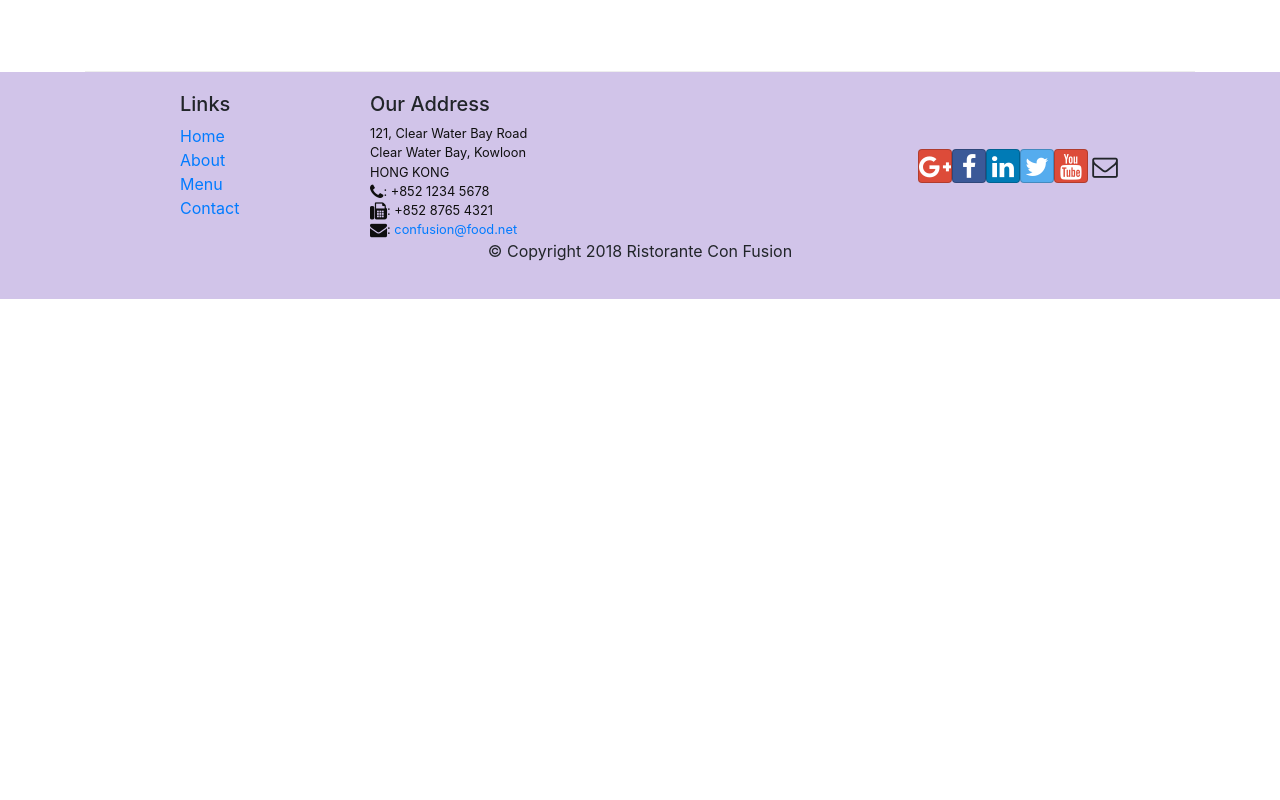
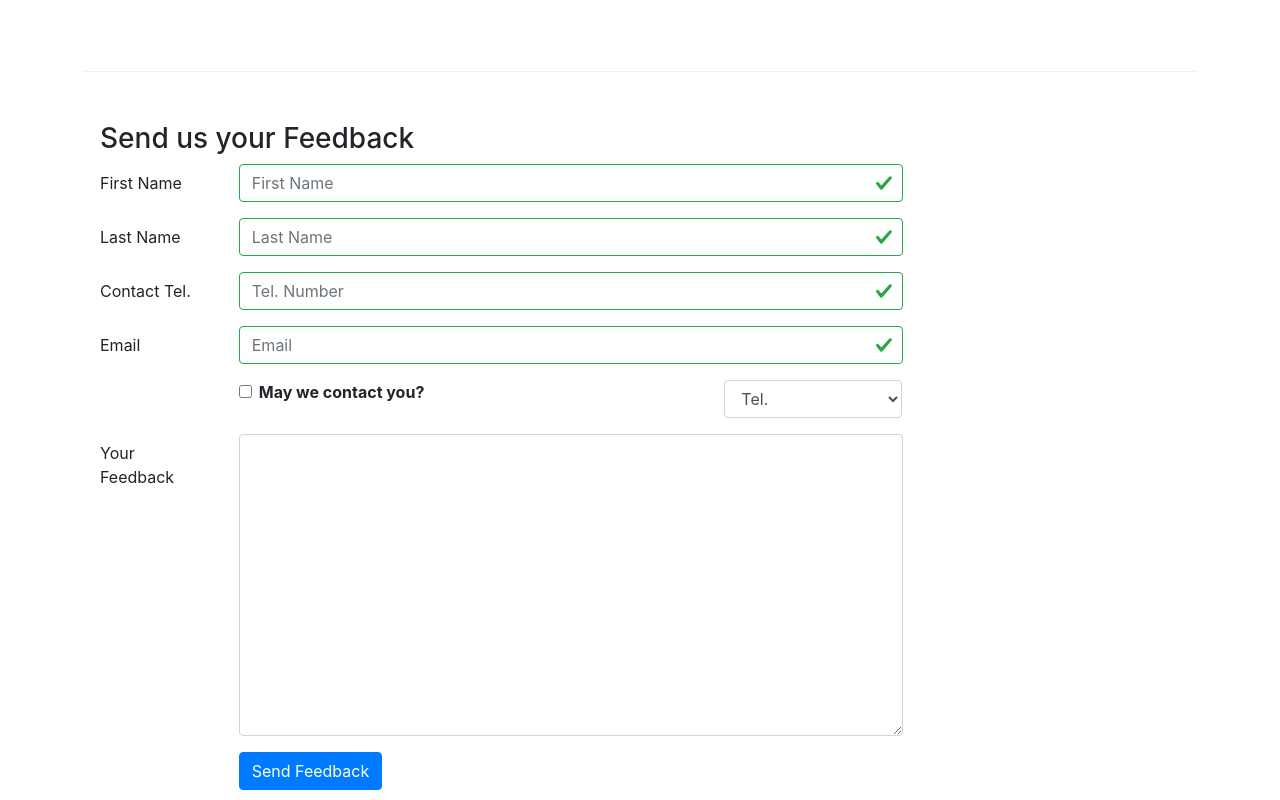
Before and after one commit to siddharthbisht/frontend-react, a React (Create React App) app: page /contactus in a window 1280 px wide. Shown: the part 800-1600 px from the top of the page. Before the commit the page ends 1099 px from the top, so only its background shows below. Built offline with nearby package versions, Linux system fonts and the light colour scheme.

Commit message:
controlled & uncontrolled forms

```diff
--- a/src/components/ContactComponent.js
+++ b/src/components/ContactComponent.js
@@ -1,8 +1,85 @@
-import React from 'react';
-import { Breadcrumb, BreadcrumbItem } from 'reactstrap';
+import React, { Component } from 'react';
+import { Breadcrumb, BreadcrumbItem, Button, Form, FormGroup, Label, Input, Col, Row, FormFeedback } from 'reactstrap';
 import { Link } from 'react-router-dom'
 
-function Contact(props) {
+class Contact extends Component {
+
+  constructor(props) {
+    super(props);
+
+    this.state = {
+      firstname: '',
+      lastname: '',
+      telnum: '',
+      email: '',
+      agree: false,
+      contactType: 'Tel.',
+      message: '',
+      touched: {
+        firstname: false,
+        lastname: false,
+        telnum: false,
+        email: false
+      }
+    }
+    this.handleSubmit = this.handleSubmit.bind(this);
+    this.handleInputChange = this.handleInputChange.bind(this);
+    this.handleBlur = this.handleBlur.bind(this);
+  }
+
+  handleInputChange(event) {
+    const target = event.target;
+    const value = target.type === 'checkbox' ? target.checked : target.value;
+    const name = target.name;
+
+    this.setState({
+      [name]: value
+    });
+  }
+
+  handleSubmit(event) {
+    console.log("Current State is " + JSON.stringify(this.state));
+    alert("Current State is " + JSON.stringify(this.state));
+    event.preventDefault();
+  }
+
+  handleBlur = (field) => (evt) => {
+    this.setState({
+      touched: {...this.state.touched, [field]: true}
+    })
+  }
+
+  validate(firstname, lastname, telnum, email) {
+    const errors = {
+      firstname: '',
+      lastname: '',
+      telnum: '',
+      email: ''
+    };
+
+    if(this.state.touched.firstname && firstname.length < 3)
+      errors.firstname = "First Name should be >= 3 characters";
+    else if(this.state.touched.firstname && firstname.length > 10)
+      errors.firstname = "First Name should be <= 10 characters";
+
+    if(this.state.touched.lastname && lastname.length < 3)
+      errors.lastname = "Last Name should be >= 3 characters";
+    else if(this.state.touched.lastname && lastname.length > 10)
+      errors.lastname = "Last Name should be <= 10 characters";
+
+    const reg = /^\d+$/;
+    if(this.state.touched.telnum && !reg.test(telnum))
+      errors.telnum = "Tel. Number should contain only numbers";
+
+    if(this.state.touched.email && email.split('').filter(x => x === '@').length !== 1)
+      errors.email = "Email should contain a @";
+
+    return errors;
+
+  }
+
+  render() {
+    const errors = this.validate(this.state.firstname, this.state.lastname, this.state.telnum, this.state.email);
     return(
       <div className="container">
         <div className="row">
@@ -41,8 +118,75 @@
             </div>
           </div>
         </div>
+        <div className="row row-content">
+          <div className="col-12">
+            <h3>Send us your Feedback</h3>
+          </div>
+          <div className="col-12 col-md-9">
+            <Form onSubmit={this.handleSubmit}>
+              <FormGroup row>
+                <Label htmlFor="firstname" md={2}>First Name</Label>
+                <Col md={10}>
+                  <Input type="text" id="firstname" name="firstname" placeholder="First Name" value={this.state.firstname} valid={errors.firstname === ''} invalid={errors.firstname !== ''} onBlur={this.handleBlur('firstname')} onChange={this.handleInputChange} />
+                  <FormFeedback> {errors.firstname} </FormFeedback>
+                </Col>
+              </FormGroup>
+              <FormGroup row>
+                <Label htmlFor="lastname" md={2}>Last Name</Label>
+                <Col md={10}>
+                  <Input type="text" id="lastname" name="lastname" placeholder="Last Name" value={this.state.lastname} valid={errors.lastname === ''} invalid={errors.lastname !== ''} onBlur={this.handleBlur('lastname')} onChange={this.handleInputChange} />
+                  <FormFeedback> {errors.lastname} </FormFeedback>
+                </Col>
+              </FormGroup>
+              <FormGroup row>
+                <Label htmlFor="telnum" md={2}>Contact Tel.</Label>
+                <Col md={10}>
+                  <Input type="tel" id="telnum" name="telnum" placeholder="Tel. Number" value={this.state.telnum} valid={errors.telnum === ''} invalid={errors.telnum !== ''} onBlur={this.handleBlur('telnum')} onChange={this.handleInputChange} />
+                  <FormFeedback> {errors.telnum} </FormFeedback>
+                </Col>
+              </FormGroup>
+              <FormGroup row>
+                <Label htmlFor="email" md={2}>Email</Label>
+                <Col md={10}>
+                  <Input type="email" id="email" name="email" placeholder="Email" value={this.state.email} valid={errors.email === ''} invalid={errors.email !== ''} onBlur={this.handleBlur('email')} onChange={this.handleInputChange} />
+                  <FormFeedback> {errors.email} </FormFeedback>
+                </Col>
+              </FormGroup>
+              <FormGroup row>
+                <Col md={{size:6, offset:2}}>
+                  <FormGroup check>
+                    <Label check>
+                      <Input type="checkbox" name="agree" checked={this.state.agree} onChange={this.handleInputChange} /> {' '}
+                      <strong>May we contact you?</strong>
+                    </Label>
+                  </FormGroup>
+                </Col>
+                <Col md={{size:3, offset:1}}>
+                  <Input type="select" name="contactType" value={this.state.contactType} onChange={this.handleInputChange}>
+                    <option>Tel.</option>
+                    <option>Email</option>
+                  </Input>
+                </Col>
+              </FormGroup>
+              <FormGroup row>
+                <Label htmlFor="feedback" md={2}>Your Feedback</Label>
+                <Col md={10}>
+                  <Input type="textarea" id="message" name="message" rows="12" value={this.state.feedback} onChange={this.handleInputChange} />
+                </Col>
+              </FormGroup>
+              <FormGroup row>
+                <Col md={{size:10, offset:2}}>
+                  <Button type="submit" color="primary">
+                    Send Feedback
+                  </Button>
+                </Col>
+              </FormGroup>
+            </Form>
+          </div>
+        </div>
       </div>
     );
   }
+}
 
 export default Contact;
--- a/src/components/HeaderComponent.js
+++ b/src/components/HeaderComponent.js
@@ -1,5 +1,6 @@
 import React, { Component } from 'react';
-import { Navbar, NavbarBrand, Nav, NavbarToggler, Collapse, NavItem, Jumbotron } from 'reactstrap';
+import { Navbar, NavbarBrand, Nav, NavbarToggler, Collapse, NavItem, Jumbotron,
+         Button, Modal, ModalHeader, ModalBody, Form, FormGroup, Input, Label } from 'reactstrap';
 import { NavLink } from 'react-router-dom';
 
 class Header extends Component {
@@ -7,15 +8,30 @@
   constructor(props) {
     super(props);
     this.state = {
-      isNavOpen: false
+      isNavOpen: false,
+      isModalOpen: false
     };
     this.toggleNav = this.toggleNav.bind(this);
+    this.toggleModal = this.toggleModal.bind(this);
+    this.handleLogin = this.handleLogin.bind(this);
   }
 
   toggleNav() {
     this.setState({
       isNavOpen: !this.state.isNavOpen
     });
+  }
+
+  toggleModal() {
+    this.setState({
+      isModalOpen: !this.state.isModalOpen
+    });
+  }
+
+  handleLogin(event) {
+    this.toggleModal();
+    alert("Username: " + this.username.value + " Password: " + this.password.value + " Remember: " + this.remember.checked);
+    event.preventDefault();
   }
 
   render() {
@@ -50,6 +66,13 @@
                   </NavLink>
                 </NavItem>
               </Nav>
+              <Nav className="ml-auto" navbar>
+                <NavItem>
+                  <Button outline onClick={this.toggleModal}>
+                    <span className="fa fa-sign-in fa-lg"></span> Login
+                  </Button>
+                </NavItem>
+              </Nav>
             </Collapse>
           </div>
         </Navbar>
@@ -63,6 +86,31 @@
             </div>
           </div>
         </Jumbotron>
+        <Modal isOpen={this.state.isModalOpen} toggle={this.toggleModal}>
+          <ModalHeader toggle={this.toggleModal}>Login</ModalHeader>
+          <ModalBody>
+            <Form onSubmit={this.handleLogin}>
+              <FormGroup>
+                <Label htmlFor="username">Username</Label>
+                <Input type="text" id="username" name="username" innerRef={(input) => this.username = input} />
+              </FormGroup>
+              <FormGroup>
+                <Label htmlFor="password">Password</Label>
+                <Input type="password" id="password" name="password" innerRef={(input) => this.password = input} />
+              </FormGroup>
+              <FormGroup check>
+
+                  <Input type="checkbox" name="remember" innerRef={(input) => this.remember = input} />
+                  <Label check>
+                  Remember me
+                </Label>
+              </FormGroup>
+              <FormGroup>
+              <Button type="submit" value="submit" color="primary">Login</Button>
+              </FormGroup>
+            </Form>
+          </ModalBody>
+        </Modal>
       </React.Fragment>
     );
   }
```
Lines whose indentation alone changed are shown as unchanged.
